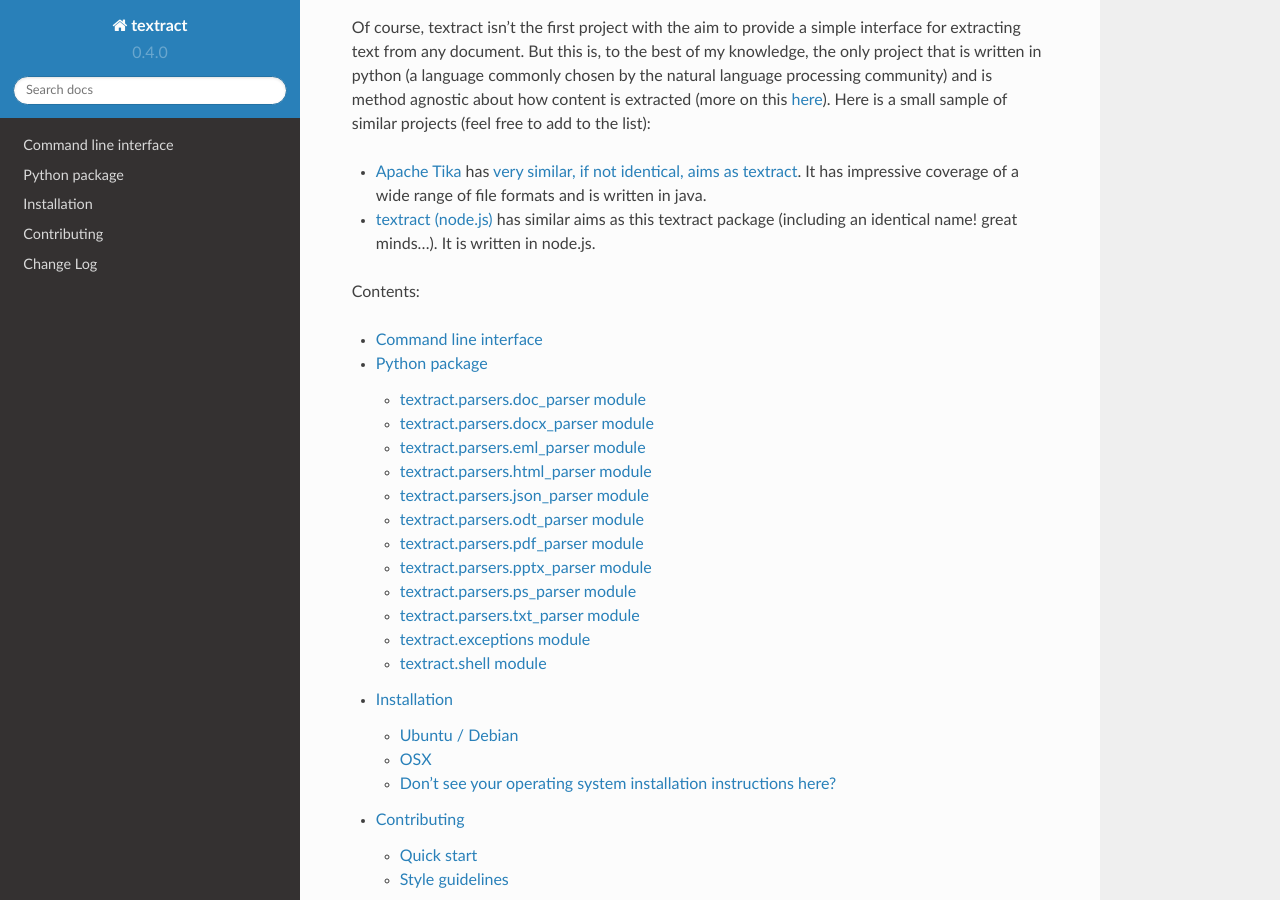
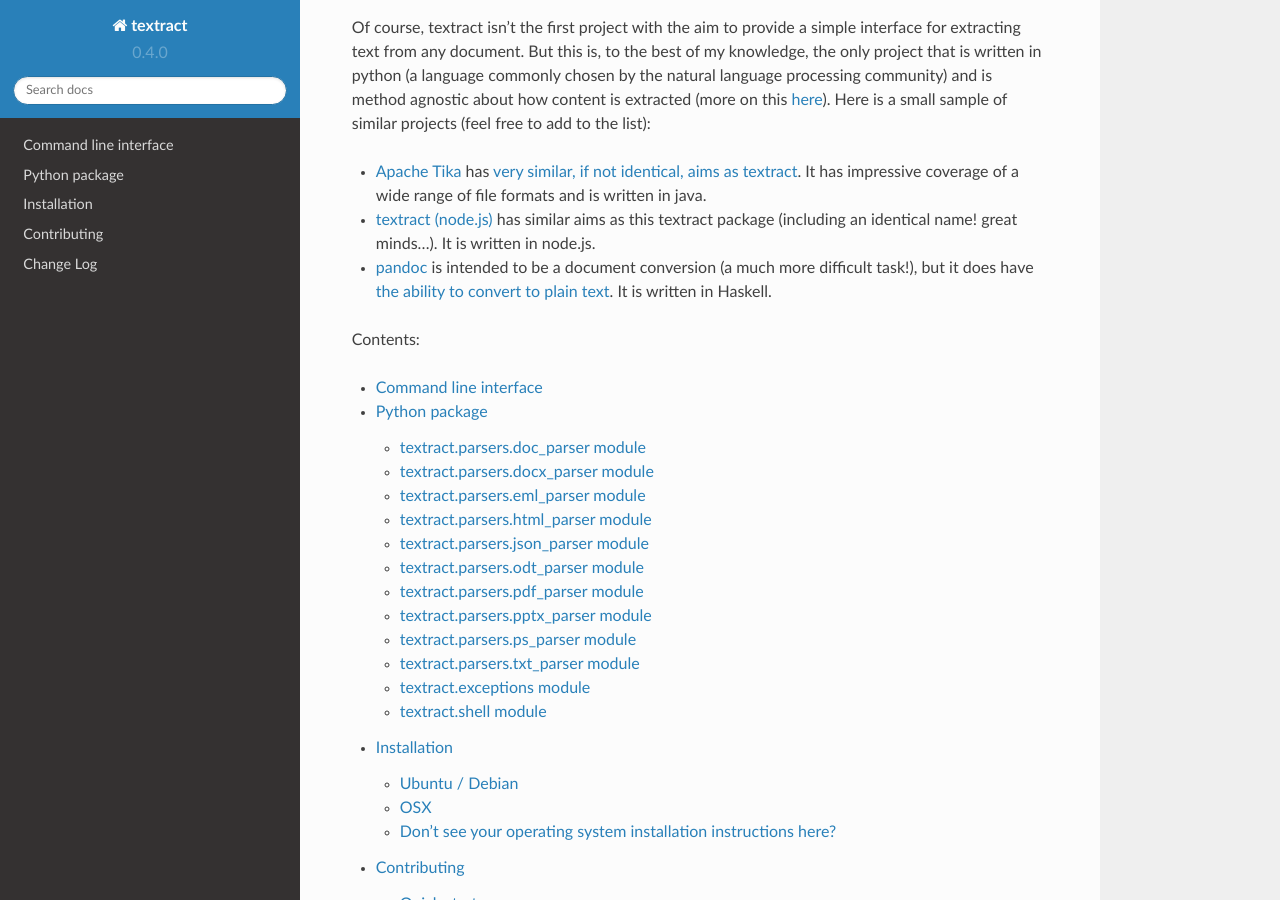
Before and after one commit to deanmalmgren/textract, a Sphinx documentation site: the page built from docs/index.rst, in a window 1280 px wide and 900 px high, scrolled down 1009 px. Built offline with Sphinx 7.4.7 and the Read the Docs theme 2.0.0, drawn with Linux system fonts in a browser that asks for light colours.

Commit message:
added pandoc to the list of related projects

```diff
--- a/docs/index.rst
+++ b/docs/index.rst
@@ -83,6 +83,12 @@
   similar aims as this textract package (including an identical name!
   great minds...). It is written in node.js.
 
+* `pandoc <http://johnmacfarlane.net/pandoc/>`__ is intended to be a
+  document conversion (a much more difficult task!), but it does have
+  `the ability to convert to plain text
+  <http://johnmacfarlane.net/pandoc/demos.html>`__. It is written in
+  Haskell.
+
 
 Contents:
 
```
